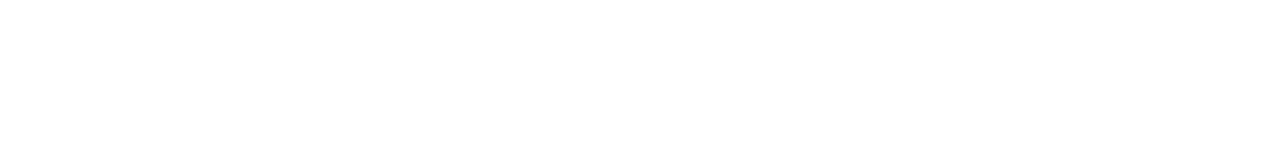
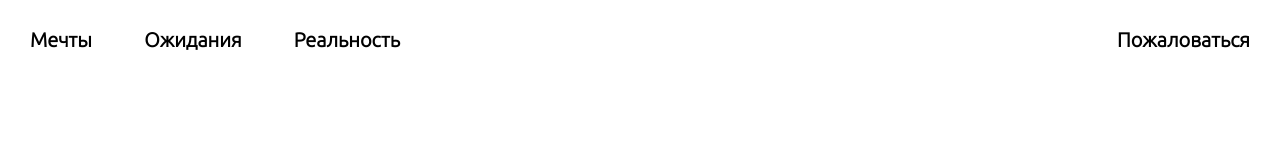
Before and after one commit to BobbyDorfman/teamwork, a plain HTML site: page index.html in a window 1280 px wide. Drawn offline with Linux system fonts and the light colour scheme.

Commit message:
Добавил header

```diff
--- /dev/null
+++ b/blocks/header/__form/_style/header__form_style.css
@@ -0,0 +1,5 @@
+.header__form_style {
+    max-width: 400px;
+    margin: 30px 0;
+    padding-right: 30px;
+}
--- /dev/null
+++ b/blocks/header/__form/header__form.css
@@ -0,0 +1,15 @@
+.header__form {
+    font-weight: 600;
+    font-size: 20px;
+    line-height: 20px;
+    text-align: center;
+    color: #000;
+    text-decoration: none;
+    opacity: 1;
+    transition: opacity 0.6s ease-in-out;
+}
+
+.header__form:hover {
+    text-shadow: 2px 2px 3px #fecca7;
+    opacity: 0.8;
+}
--- /dev/null
+++ b/blocks/header/__link/header__link.css
@@ -0,0 +1,15 @@
+.header__link {
+    font-weight: 600;
+    font-size: 20px;
+    line-height: 20px;
+    text-align: center;
+    color: #000;
+    text-decoration: none;
+    opacity: 1;
+    transition: opacity 0.6s ease-in-out;
+}
+
+.header__link:hover {
+    text-shadow: 2px 2px 3px #fecca7;
+    opacity: 0.8;
+}
--- /dev/null
+++ b/blocks/header/__links/header__links.css
@@ -0,0 +1,9 @@
+.header__links {
+    display: flex;
+    flex-direction: row;
+    justify-content: space-between;
+    list-style: none;
+    width: 400px;
+    margin: 30px 0;
+    padding-left: 30px;
+}
--- /dev/null
+++ b/blocks/header/__navigation/header__navigation.css
@@ -0,0 +1,4 @@
+.header__navigation {
+    display: flex;
+    max-width: 400px;
+}
--- /dev/null
+++ b/blocks/header/header.css
@@ -0,0 +1,7 @@
+.header {
+    max-width: 1280px;
+    display: flex;
+    flex-direction: row;
+    align-content: center;
+    justify-content: space-between;
+}
--- /dev/null
+++ b/blocks/page/page.css
@@ -0,0 +1,4 @@
+.page {
+    font-family: 'Ubuntu', 'Arial', sans-serif;
+    background: #fff;
+}
--- a/index.html
+++ b/index.html
@@ -8,7 +8,18 @@
 </head>
 <body>
   <div class="page">
-    <header class="header"></header>
+    <header class="header">
+        <nav class="header__navigation">
+            <ul class="header__links">
+                <li><a href="#" class="header__link" target="_blank">Мечты</a></li>
+                <li><a href="#" class="header__link" target="_blank">Ожидания</a></li>
+                <li><a href="#" class="header__link" target="_blank">Реальность</a></li>
+            </ul>
+        </nav>
+        <form class="header__form_style">
+            <a href="#" class="header__form" target="_blank">Пожаловаться</a>
+        </form>
+    </header>
 
     <main>
         <section></section>
--- a/style.css
+++ b/style.css
@@ -1 +1,9 @@
 @import url(./vendor/normalize.css);
+@import url('https://fonts.googleapis.com/css2?family=Ubuntu:wght@300&display=swap');
+@import url(./blocks/page/page.css);
+@import url(./blocks/header/header.css);
+@import url(./blocks/header/__navigation/header__navigation.css);
+@import url(./blocks/header/__links/header__links.css);
+@import url(./blocks/header/__link/header__link.css);
+@import url(./blocks/header/__form/header__form.css);
+@import url(./blocks/header/__form/_style/header__form_style.css);
```
Also changed, not shown: 1 other file.
